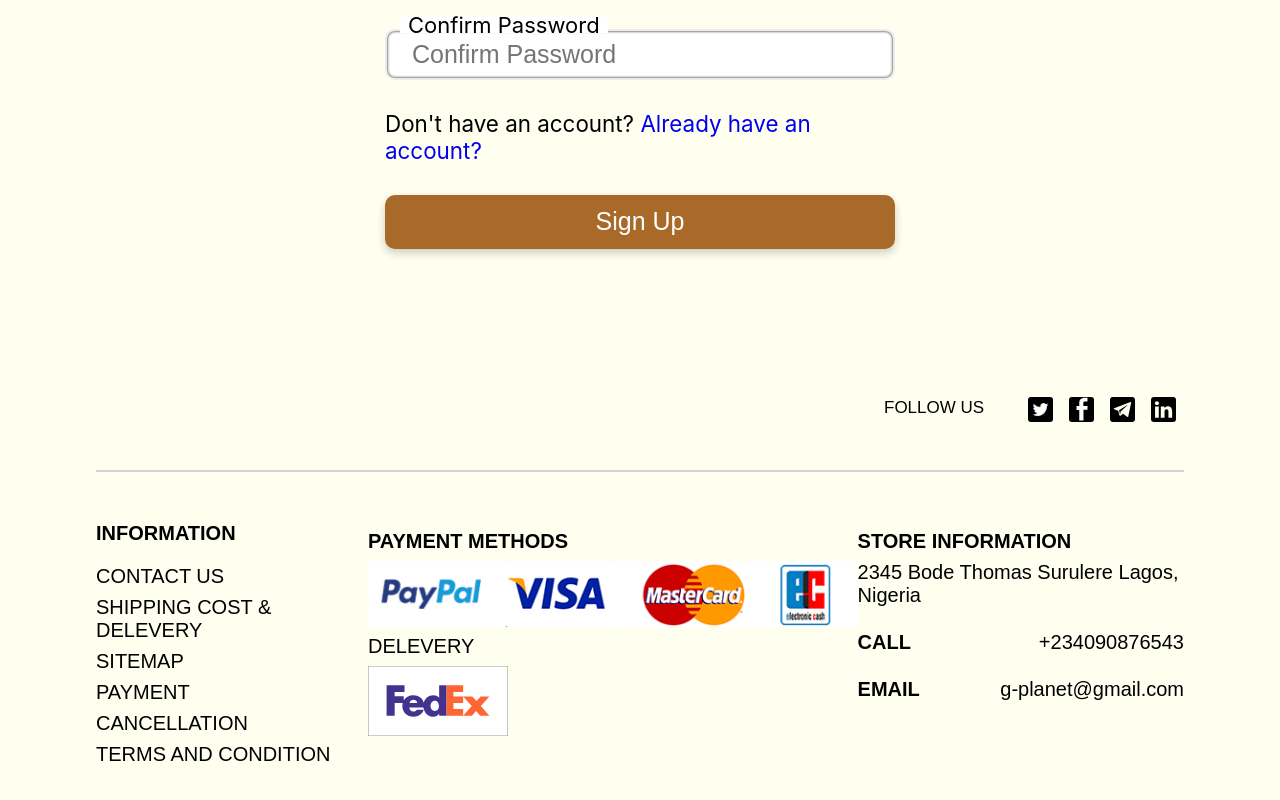
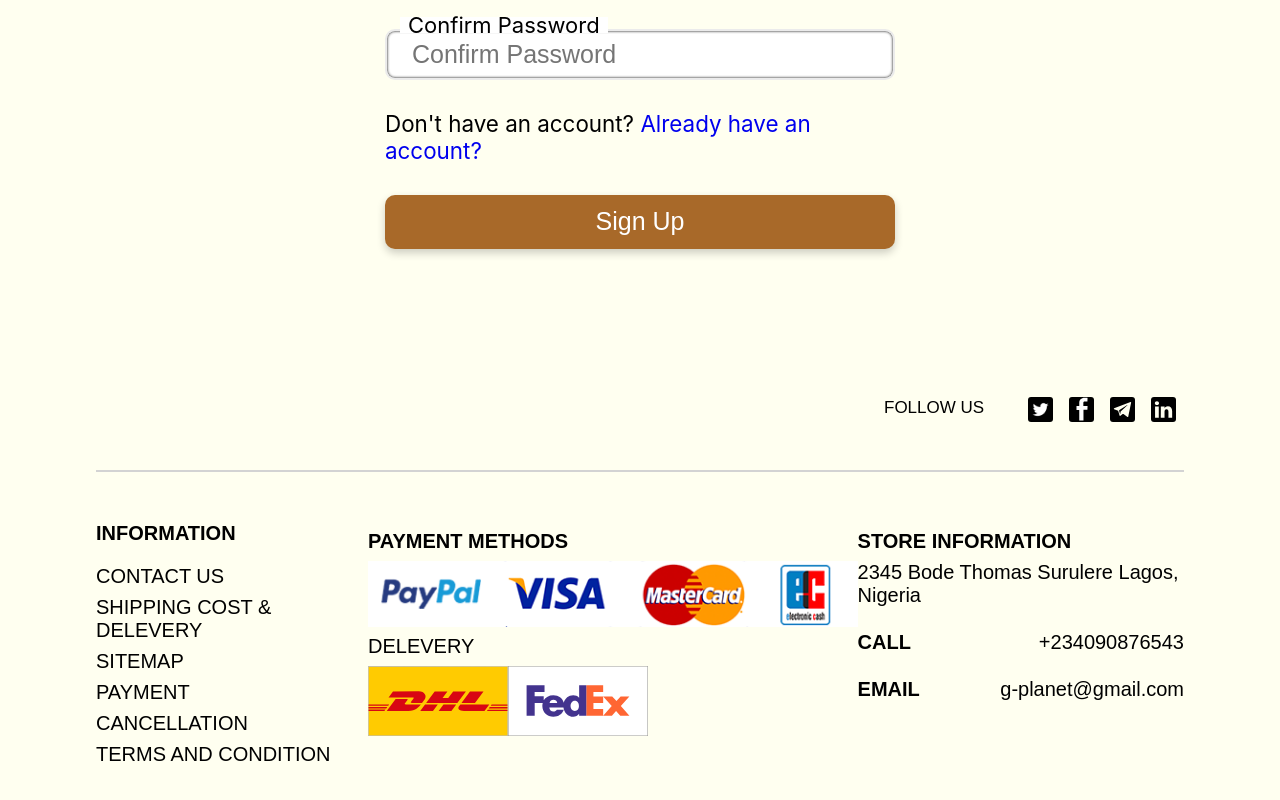
Before and after one commit to Georgedev2/react-shopping-cart, a React (Create React App) app: page /signUp in a window 1280 px wide. Shown: the part 539-1339 px from the top of the page. Built offline with nearby package versions, Linux system fonts and the light colour scheme.

Commit message:
changes commited

```diff
--- a/src/components/footer/Footer.js
+++ b/src/components/footer/Footer.js
@@ -36,7 +36,10 @@ function Footer() {
 
           <div className="delivery-method">
             <div className="delivery-method_title">delevery</div>
-            <img src="/shopping_cart/fedex.svg" alt="fedex" />
+            <div>
+              <img src="/shopping_cart/dhl.svg" alt="fedex" />
+              <img src="/shopping_cart/fedex.svg" alt="fedex" />
+            </div>
           </div>
         </div>
 
```
Also changed, not shown: public/shopping_cart/dhl.svg (added).
